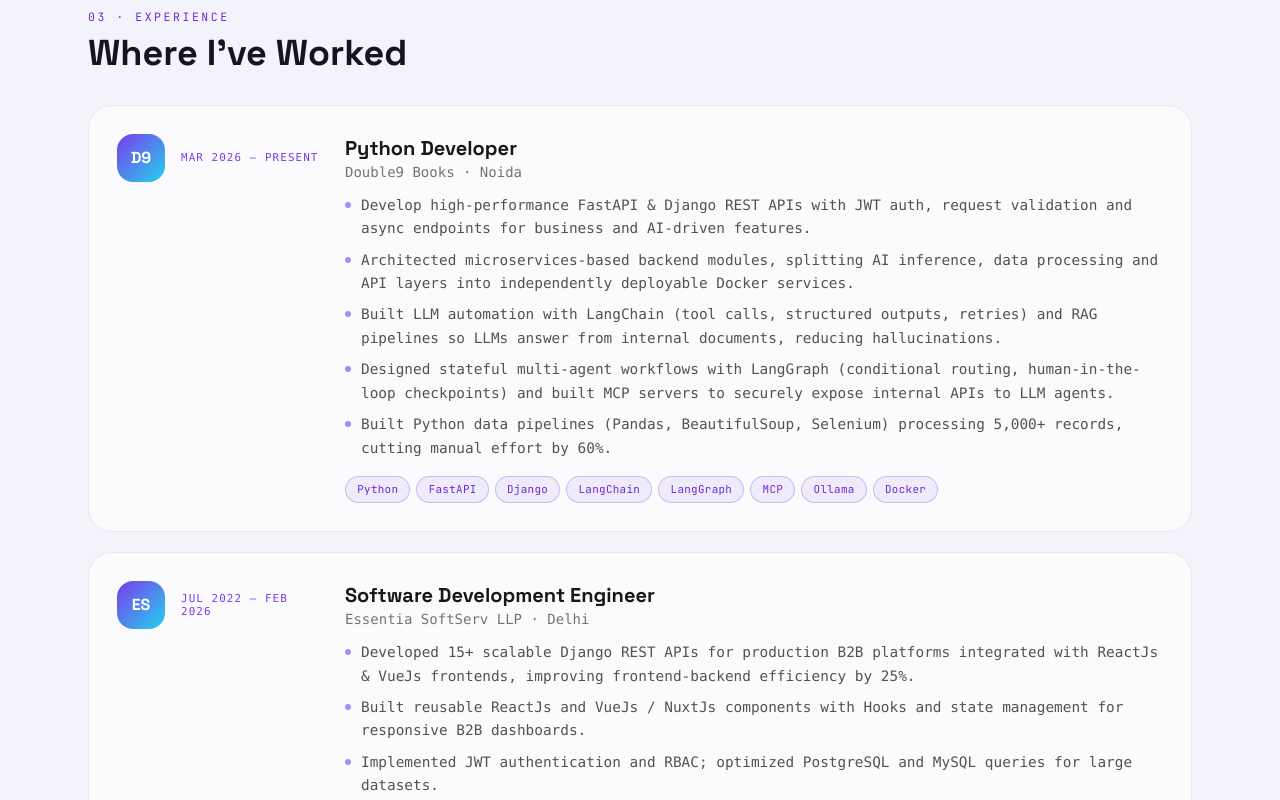
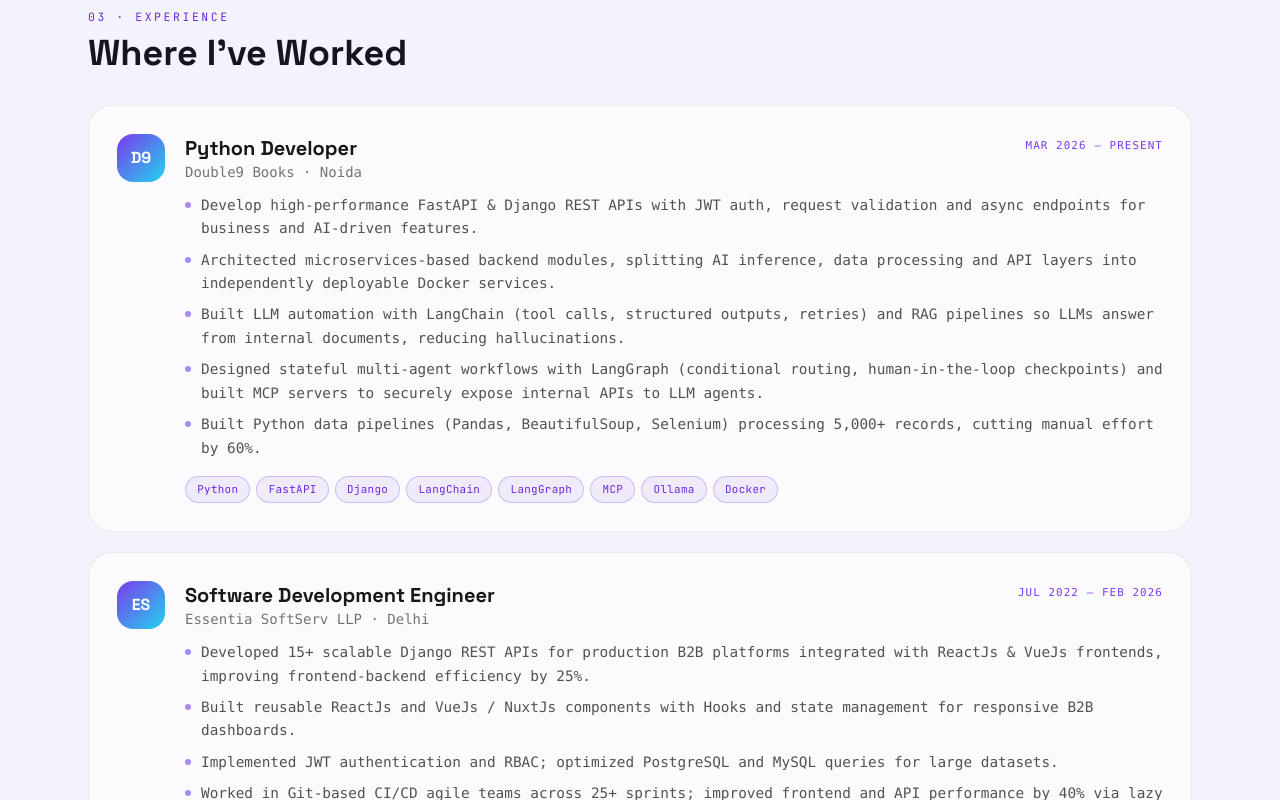
Before and after one commit to sumankr0087/Portfolio, a Next.js app in the folder frontend/: page / in a window 1280 px wide. Shown: the part 2200-3000 px from the top of the page. Built offline with nearby package versions, Linux system fonts and the light colour scheme.

Commit message:
Experience: move period date to the right side of each card

```diff
--- a/frontend/src/app/sections/Experience.tsx
+++ b/frontend/src/app/sections/Experience.tsx
@@ -48,17 +48,19 @@ export default function Experience() {
         {roles.map((r) => (
           <div key={r.title} className="card rounded-3xl p-6 md:p-7">
             <div className="flex flex-col md:flex-row md:items-start gap-5">
-              <div className="flex items-center gap-4 md:w-52 shrink-0">
-                <span className="font-display font-bold text-white bg-gradient-to-br from-violet-600 to-cyan-400 rounded-2xl h-12 w-12 grid place-items-center shrink-0">
-                  {r.badge}
-                </span>
-                <span className="font-mono text-[0.68rem] tracking-widest text-violet-600 leading-tight">
-                  {r.period}
-                </span>
-              </div>
+              <span className="font-display font-bold text-white bg-gradient-to-br from-violet-600 to-cyan-400 rounded-2xl h-12 w-12 grid place-items-center shrink-0">
+                {r.badge}
+              </span>
               <div className="grow">
-                <h3 className="font-display text-xl font-bold text-neutral-900">{r.title}</h3>
-                <p className="font-mono text-sm text-neutral-500 mb-3">{r.company}</p>
+                <div className="flex flex-col sm:flex-row sm:items-start sm:justify-between gap-1 mb-3">
+                  <div>
+                    <h3 className="font-display text-xl font-bold text-neutral-900">{r.title}</h3>
+                    <p className="font-mono text-sm text-neutral-500">{r.company}</p>
+                  </div>
+                  <span className="font-mono text-[0.68rem] tracking-widest text-violet-600 sm:text-right shrink-0 sm:pt-1">
+                    {r.period}
+                  </span>
+                </div>
                 <ul className="space-y-2 mb-4">
                   {r.points.map((p, i) => (
                     <li key={i} className="flex gap-2.5 text-neutral-600 leading-relaxed text-[0.9rem]">
```
